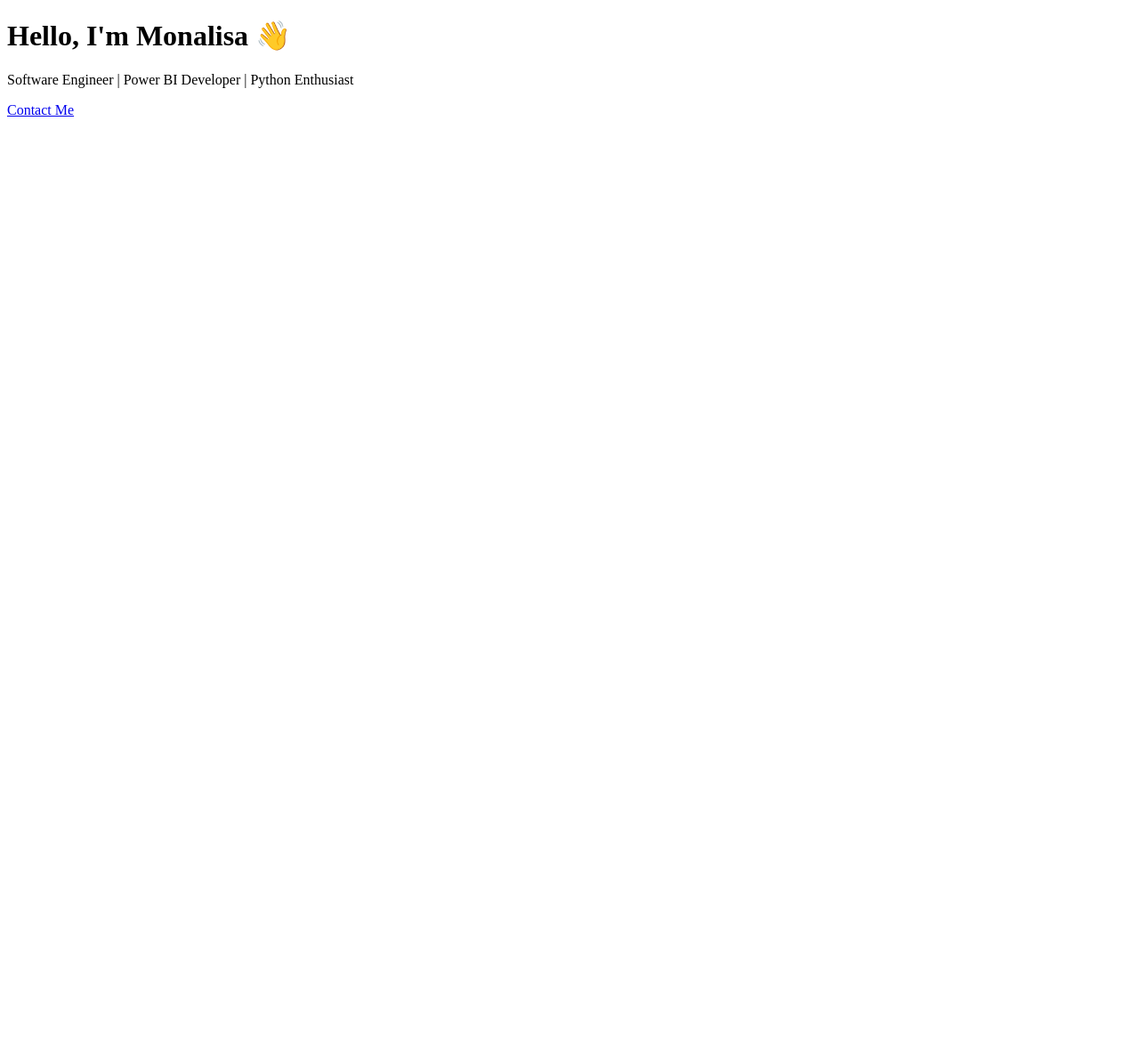
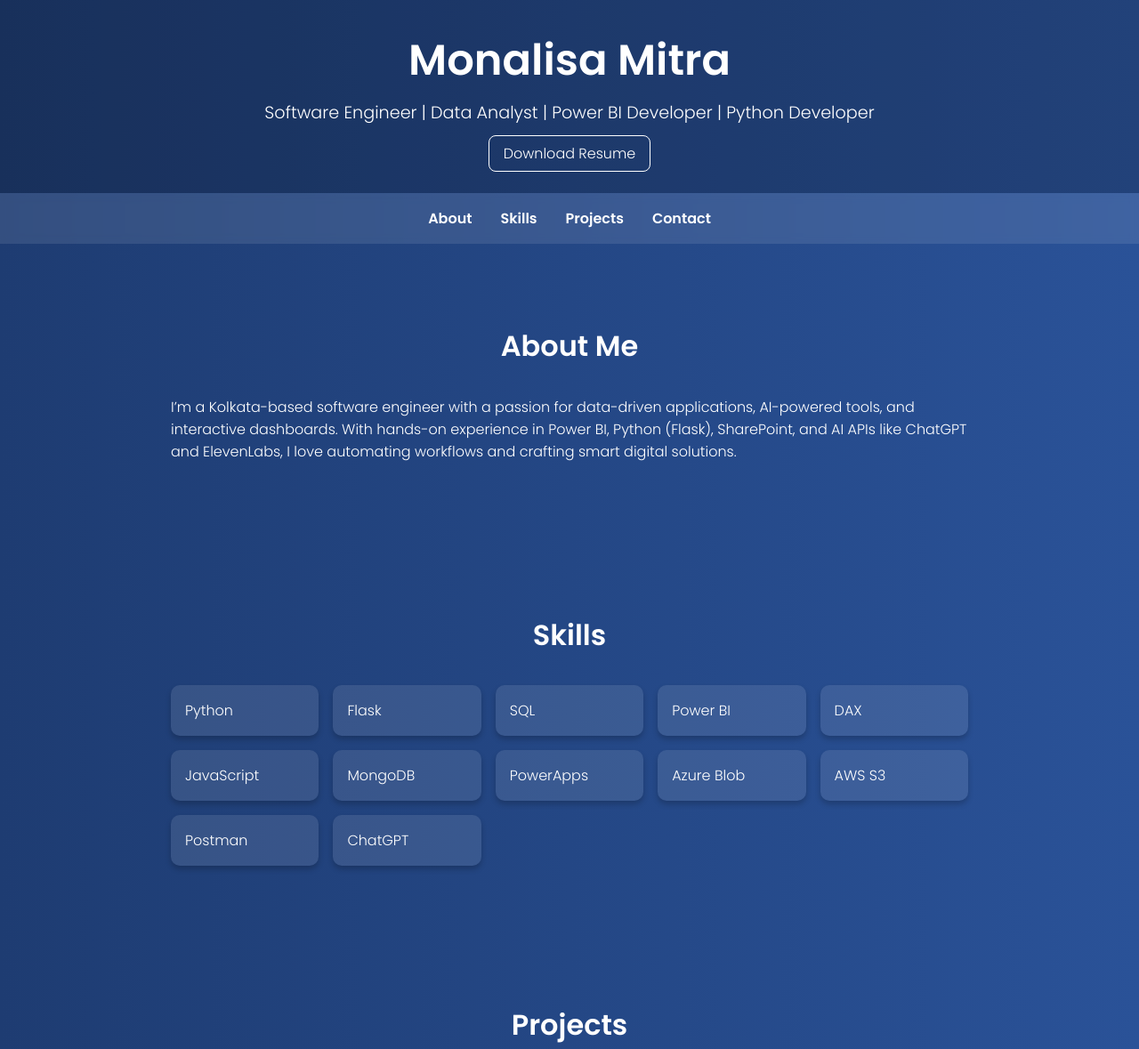
Before and after one commit to MonalisaMitra/monalisamitra.github.io, a plain HTML site: page index.html in a window 1280 px wide. Shown: the top 1179 px of the page at 89% size. Before the commit the page ends 800 px from the top, so only its background shows below. Drawn offline with Linux system fonts and the light colour scheme.

Commit message:
Update index.html

```diff
--- a/index.html
+++ b/index.html
@@ -1,11 +1,175 @@
 <!DOCTYPE html>
-<html>
+<html lang="en">
 <head>
-  <title>Monalisa Mitra</title>
+  <meta charset="UTF-8" />
+  <meta name="viewport" content="width=device-width, initial-scale=1.0" />
+  <title>Monalisa Mitra | Portfolio</title>
+  <link rel="stylesheet" href="https://cdnjs.cloudflare.com/ajax/libs/font-awesome/6.0.0-beta3/css/all.min.css">
+  <link href="https://fonts.googleapis.com/css2?family=Poppins:wght@300;600&display=swap" rel="stylesheet">
+  <style>
+    * {
+      box-sizing: border-box;
+      scroll-behavior: smooth;
+    }
+    body {
+      margin: 0;
+      font-family: 'Poppins', sans-serif;
+      background: linear-gradient(to right, #1e3c72, #2a5298);
+      color: white;
+      overflow-x: hidden;
+    }
+    header {
+      padding: 2rem;
+      text-align: center;
+      background: rgba(0, 0, 0, 0.2);
+      animation: fadeIn 2s ease-in-out;
+    }
+    header h1 {
+      font-size: 3rem;
+      margin: 0;
+    }
+    header p {
+      font-size: 1.2rem;
+      margin-top: 0.5rem;
+    }
+    nav {
+      display: flex;
+      justify-content: center;
+      gap: 2rem;
+      background-color: rgba(255, 255, 255, 0.1);
+      padding: 1rem 0;
+      position: sticky;
+      top: 0;
+      z-index: 10;
+      backdrop-filter: blur(5px);
+    }
+    nav a {
+      color: white;
+      text-decoration: none;
+      font-weight: 600;
+    }
+    nav a:hover {
+      text-decoration: underline;
+    }
+    section {
+      padding: 4rem 2rem;
+      max-width: 960px;
+      margin: auto;
+      animation: fadeInUp 1s ease-in-out;
+    }
+    h2 {
+      text-align: center;
+      font-size: 2rem;
+      margin-bottom: 2rem;
+    }
+    .skills-grid, .projects-grid {
+      display: grid;
+      gap: 1rem;
+    }
+    .skills-grid {
+      grid-template-columns: repeat(auto-fit, minmax(140px, 1fr));
+    }
+    .projects-grid {
+      grid-template-columns: repeat(auto-fit, minmax(250px, 1fr));
+    }
+    .card {
+      background: rgba(255,255,255,0.1);
+      padding: 1rem;
+      border-radius: 10px;
+      box-shadow: 0 4px 6px rgba(0,0,0,0.2);
+      transition: transform 0.3s ease-in-out;
+    }
+    .card:hover {
+      transform: translateY(-5px);
+    }
+    footer {
+      text-align: center;
+      padding: 2rem;
+      background: rgba(0, 0, 0, 0.2);
+      font-size: 0.9rem;
+    }
+    @keyframes fadeIn {
+      from { opacity: 0; }
+      to { opacity: 1; }
+    }
+    @keyframes fadeInUp {
+      from { opacity: 0; transform: translateY(40px); }
+      to { opacity: 1; transform: translateY(0); }
+    }
+  </style>
 </head>
 <body>
-  <h1>Hello,  I'm Monalisa 👋</h1>
-  <p>Software Engineer | Power BI Developer | Python Enthusiast</p>
-  <a href="mailto:your@email.com">Contact Me</a>
+  <header>
+    <h1>Monalisa Mitra</h1>
+    <p>Software Engineer | Data Analyst | Power BI Developer | Python Developer</p>
+    <a href="./MONALISAMITRA_Resume_pdf_v2.pdf" download style="color: #fff; border: 1px solid white; padding: 0.5rem 1rem; border-radius: 8px; text-decoration: none;">Download Resume</a>
+  </header>
+
+  <nav>
+    <a href="#about">About</a>
+    <a href="#skills">Skills</a>
+    <a href="#projects">Projects</a>
+    <a href="#contact">Contact</a>
+  </nav>
+
+  <section id="about">
+    <h2>About Me</h2>
+    <p>I’m a Kolkata-based software engineer with a passion for data-driven applications, AI-powered tools, and interactive dashboards. With hands-on experience in Power BI, Python (Flask), SharePoint, and AI APIs like ChatGPT and ElevenLabs, I love automating workflows and crafting smart digital solutions.</p>
+  </section>
+
+  <section id="skills">
+    <h2>Skills</h2>
+    <div class="skills-grid">
+      <div class="card">Python</div>
+      <div class="card">Flask</div>
+      <div class="card">SQL</div>
+      <div class="card">Power BI</div>
+      <div class="card">DAX</div>
+      <div class="card">JavaScript</div>
+      <div class="card">MongoDB</div>
+      <div class="card">PowerApps</div>
+      <div class="card">Azure Blob</div>
+      <div class="card">AWS S3</div>
+      <div class="card">Postman</div>
+      <div class="card">ChatGPT</div>
+    </div>
+  </section>
+
+  <section id="projects">
+    <h2>Projects</h2>
+    <div class="projects-grid">
+      <div class="card">
+        <h3>Podcast Generator</h3>
+        <p>AI tool using ChatGPT & TTS APIs to auto-generate podcasts. Reduced manual work by 70%.</p>
+      </div>
+      <div class="card">
+        <h3>Assistant Bot</h3>
+        <p>Python NLP bot that automated test workflows and saved 40% execution time.</p>
+      </div>
+      <div class="card">
+        <h3>Power BI Dashboards</h3>
+        <p>Created 20+ dashboards with DAX & Power Query. Handled 1M+ records with 99.9% accuracy.</p>
+      </div>
+      <div class="card">
+        <h3>Employee Chatbot</h3>
+        <p>MS Teams bot for onboarding automation. Cut HR response time by 60%.</p>
+      </div>
+    </div>
+  </section>
+
+  <section id="contact">
+    <h2>Contact</h2>
+    <p>Email: <a href="mailto:monalisamitraofficial@gmail.com" style="color: #ffd;">monalisamitraofficial@gmail.com</a></p>
+    <p>Phone: 7003410580</p>
+    <p>
+      <a href="https://github.com/yourusername" style="color: white;"><i class="fab fa-github"></i> GitHub</a>
+      |
+      <a href="https://linkedin.com/in/yourprofile" style="color: white;"><i class="fab fa-linkedin"></i> LinkedIn</a>
+    </p>
+  </section>
+
+  <footer>
+    &copy; 2025 Monalisa Mitra. All rights reserved.
+  </footer>
 </body>
 </html>
```
